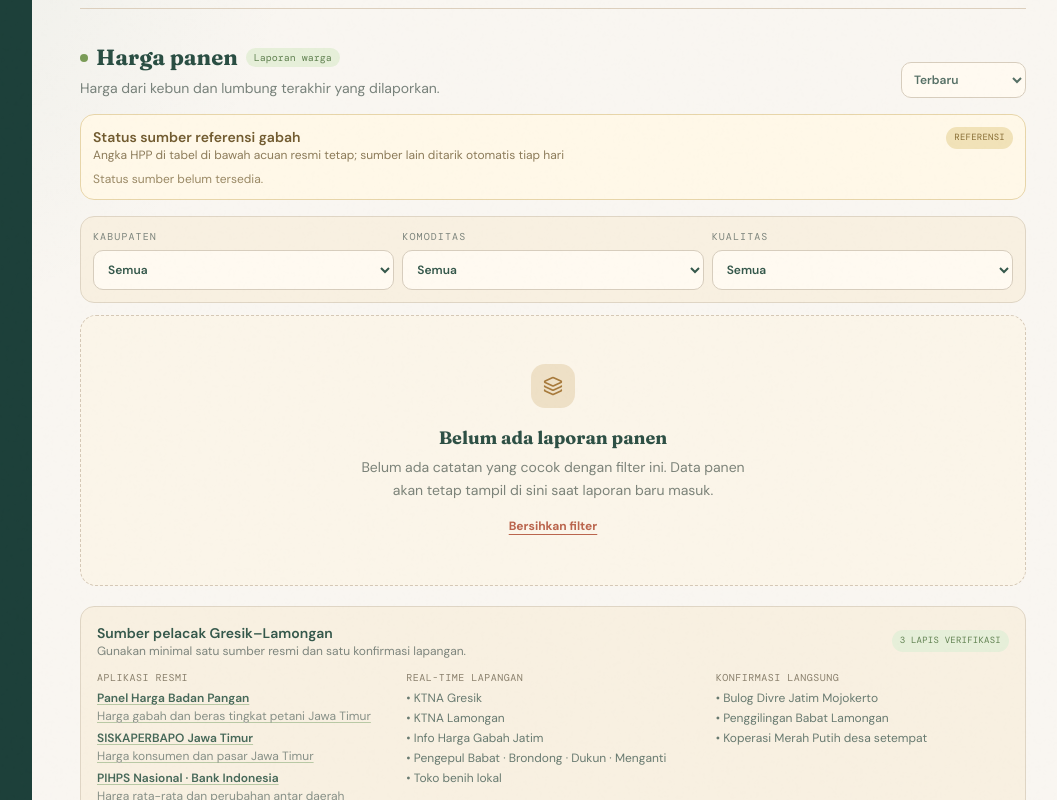
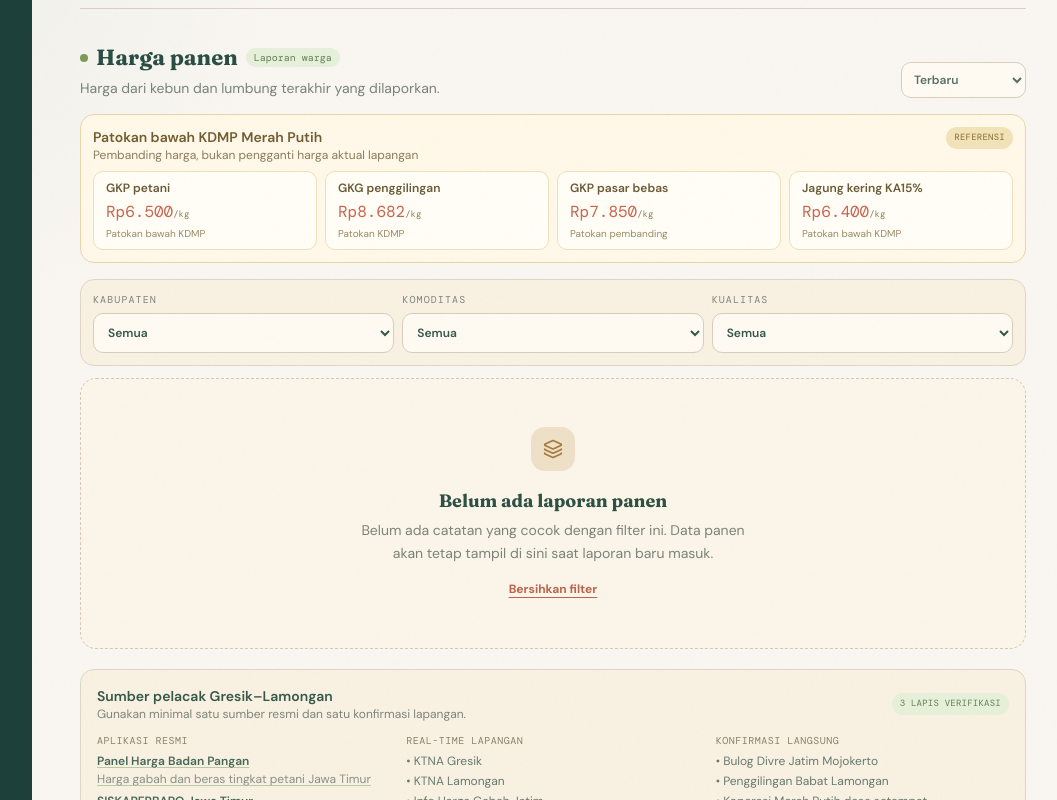
Before and after one commit to romlidisduk-beep/sembako, a React (Vite) app: page / in a window 1280 px wide. Both pictures are taken after a click on the button "Pantau harga panen". Shown: the part 628-1428 px from the top of the page, without its empty margins (206-1263 px from the left). Built offline with nearby package versions, Linux system fonts and the light colour scheme.

Commit message:
Integrasi SIMHARGA Kementan dan auto-update: src/App.tsx

```diff
--- a/src/App.tsx
+++ b/src/App.tsx
@@ -7,8 +7,8 @@ import { ArrowUpRight, ChevronDown, ChevronUp, CircleHelp, Database, Layers3, Ma
 import { Route, Switch, Link, useLocation, useRoute, Router as WouterRouter } from 'wouter';
 import { CartesianGrid, Line, LineChart, ResponsiveContainer, Tooltip, XAxis, YAxis } from 'recharts';
 import NotFound from '@/pages/not-found';
-import { loadPriceData, summarizePanen, type OfficialPriceRecord, type PanenRecord, type PanenSummary, type PriceData, type PriceHistoryRecord, type ReferenceSourceStatus, type SembakoRecord } from './data';
-import { fieldSources, googleSheetFormula, officialSources, verificationContacts } from './sources';
+import { loadPriceData, summarizePanen, type OfficialPriceRecord, type PanenRecord, type PanenSummary, type PriceData, type PriceHistoryRecord, type SembakoRecord } from './data';
+import { fieldSources, googleSheetFormula, officialSources, referencePrices, verificationContacts } from './sources';
 
 const queryClient = new QueryClient();
 const money = (value: number) => `Rp${value.toLocaleString('id-ID')}`;
@@ -194,16 +194,17 @@ function PanenFilters({ rows, kabupaten, setKabupaten, commodity, setCommodity,
 
 function OfficialPriceBand({ records, status }: { records: OfficialPriceRecord[]; status: PriceData['officialStatus'] }) {
   if (records.length === 0) return null;
+  const sources = [...new Set(records.map((record) => record.sumber))].join(' · ');
   return <div className="mb-4 rounded-[14px] border border-[#cfe1cd] bg-[#eef7ee] p-3">
-    <div className="mb-2 flex items-center justify-between gap-3"><div><div className="text-sm font-semibold text-[#315b49]">Harga resmi tingkat petani</div><div className="text-xs text-[#6b8073]">Panel Harga Badan Pangan · Jawa Timur</div></div><span className="rounded-full bg-[#d4ead5] px-2 py-1 font-data text-[9px] uppercase tracking-wide text-[#4d7a55]">{status === 'stale' ? 'Snapshot terakhir' : 'Sumber resmi'}</span></div>
-    <div className="grid gap-2 sm:grid-cols-3">{records.slice(0, 3).map((record) => <div key={`${record.komoditas}-${record.harga}`} className="flex items-center justify-between rounded-[10px] border border-[#d7e9d5] bg-[#f8fcf6] px-3 py-2"><div><div className="text-xs font-semibold text-[#3b6250]">{record.komoditas}</div><div className="text-[10px] text-[#7b8e81]">{record.level} · {record.wilayah}</div></div><span className="font-data text-sm text-[#c9664e]">{money(record.harga)}<small className="text-[9px] text-[#7e8a80]">/{record.satuan}</small></span></div>)}</div>
+    <div className="mb-2 flex items-center justify-between gap-3"><div><div className="text-sm font-semibold text-[#315b49]">Harga resmi tingkat petani</div><div className="text-xs text-[#6b8073]">{sources}</div></div><span className="rounded-full bg-[#d4ead5] px-2 py-1 font-data text-[9px] uppercase tracking-wide text-[#4d7a55]">{status === 'stale' ? 'Snapshot terakhir' : 'Sumber resmi'}</span></div>
+    <div className="grid gap-2 sm:grid-cols-3">{records.slice(0, 3).map((record) => <div key={`${record.sumber}-${record.wilayah}-${record.komoditas}-${record.harga}`} className="flex items-center justify-between rounded-[10px] border border-[#d7e9d5] bg-[#f8fcf6] px-3 py-2"><div><div className="text-xs font-semibold text-[#3b6250]">{record.komoditas}</div><div className="text-[10px] text-[#7b8e81]">{record.level} · {record.wilayah}</div></div><span className="font-data text-sm text-[#c9664e]">{money(record.harga)}<small className="text-[9px] text-[#7e8a80]">/{record.satuan}</small></span></div>)}</div>
   </div>;
 }
 
-function ReferenceStatusBand({ sources }: { sources: ReferenceSourceStatus[] }) {
+function ReferencePriceBand() {
   return <div className="mb-4 rounded-[14px] border border-[#e7d5a9] bg-[#fff8e8] p-3">
-    <div className="mb-2 flex items-start justify-between gap-3"><div><div className="text-sm font-semibold text-[#725c31]">Status sumber referensi gabah</div><div className="text-xs text-[#8c7b59]">Angka HPP di tabel di bawah acuan resmi tetap; sumber lain ditarik otomatis tiap hari</div></div><span className="rounded-full bg-[#f1e2b8] px-2 py-1 font-data text-[9px] uppercase tracking-wide text-[#876d34]">Referensi</span></div>
-    {sources.length === 0 ? <div className="text-xs text-[#9a8965]">Status sumber belum tersedia.</div> : <div className="grid gap-2 sm:grid-cols-2">{sources.map((source) => <div key={source.sumber} className="rounded-[10px] border border-[#eddfbc] bg-[#fffdf6] px-3 py-2"><div className="flex items-center gap-1.5 text-xs font-semibold text-[#6b5a37]"><span className={`h-1.5 w-1.5 rounded-full ${source.ok ? 'bg-[#7a9b57]' : 'bg-[#c9664e]'}`} />{source.sumber}</div><div className="mt-0.5 text-[10px] leading-relaxed text-[#9a8965]">{source.status}</div></div>)}</div>}
+    <div className="mb-2 flex items-start justify-between gap-3"><div><div className="text-sm font-semibold text-[#725c31]">Patokan bawah KDMP Merah Putih</div><div className="text-xs text-[#8c7b59]">Pembanding harga, bukan pengganti harga aktual lapangan</div></div><span className="rounded-full bg-[#f1e2b8] px-2 py-1 font-data text-[9px] uppercase tracking-wide text-[#876d34]">Referensi</span></div>
+    <div className="grid gap-2 sm:grid-cols-4">{referencePrices.map((reference) => <div key={reference.label} className="rounded-[10px] border border-[#eddfbc] bg-[#fffdf6] px-3 py-2"><div className="text-xs font-semibold text-[#6b5a37]">{reference.label}</div><div className="mt-1 font-data text-base text-[#c9664e]">{money(reference.price)}<small className="text-[9px] text-[#8c7b59]">/{reference.unit}</small></div><div className="mt-0.5 text-[10px] text-[#9a8965]">{reference.note}</div></div>)}</div>
   </div>;
 }
 
@@ -219,7 +220,7 @@ function SourceGuide() {
   </div>;
 }
 
-function PanenPanel({ rows, official, officialStatus, referenceSources, active }: { rows: PanenRecord[]; official: OfficialPriceRecord[]; officialStatus: PriceData['officialStatus']; referenceSources: ReferenceSourceStatus[]; active: boolean }) {
+function PanenPanel({ rows, official, officialStatus, active }: { rows: PanenRecord[]; official: OfficialPriceRecord[]; officialStatus: PriceData['officialStatus']; active: boolean }) {
   const [kabupaten, setKabupaten] = useState('Semua');
   const [commodity, setCommodity] = useState('Semua');
   const [quality, setQuality] = useState('Semua');
@@ -228,7 +229,7 @@ function PanenPanel({ rows, official, officialStatus, referenceSources, active }
   const summaries = useMemo(() => summarizePanen(rows.filter((row) => (kabupaten === 'Semua' || row.kabupaten === kabupaten) && (commodity === 'Semua' || row.komoditas === commodity) && (quality === 'Semua' || row.kualitas === quality))).sort((a, b) => sort === 'Harga tertinggi' ? b.hargaTerakhir - a.hargaTerakhir : b.tanggalTerakhir.localeCompare(a.tanggalTerakhir)), [rows, kabupaten, commodity, quality, sort]);
   return <section className={`rise rise-delay-2 mt-12 border-t border-[#dccfbd] pt-8 ${active ? 'scroll-mt-4' : ''}`} id="harga-panen">
     <div className="mb-4 flex flex-col gap-3 sm:flex-row sm:items-end sm:justify-between"><div><div className="flex items-center gap-2"><span className="h-2 w-2 rounded-full bg-[#7a9b57]" /><h2 className="font-display text-[22px] font-bold text-[#2a4e43]">Harga panen</h2><span className="rounded-full bg-[#e6efd9] px-2 py-0.5 font-data text-[10px] text-[#628252]">Laporan warga</span></div><p className="mt-1 text-sm text-[#78827b]">Harga dari kebun dan lumbung terakhir yang dilaporkan.</p></div><select data-testid="select-sort-panen" value={sort} onChange={(event) => setSort(event.target.value)} className="h-9 rounded-[10px] border border-[#d7cdbd] bg-[#fffaf1] px-2 text-xs font-semibold text-[#567066] outline-none"><option>Terbaru</option><option>Harga tertinggi</option></select></div>
-      <OfficialPriceBand records={official} status={officialStatus} /><ReferenceStatusBand sources={referenceSources} /><PanenFilters rows={rows} kabupaten={kabupaten} setKabupaten={setKabupaten} commodity={commodity} setCommodity={setCommodity} quality={quality} setQuality={setQuality} />
+      <OfficialPriceBand records={official} status={officialStatus} /><ReferencePriceBand /><PanenFilters rows={rows} kabupaten={kabupaten} setKabupaten={setKabupaten} commodity={commodity} setCommodity={setCommodity} quality={quality} setQuality={setQuality} />
     {summaries.length === 0 ? <div className="mt-3"><EmptyState title="Belum ada laporan panen" body="Belum ada catatan yang cocok dengan filter ini. Data panen akan tetap tampil di sini saat laporan baru masuk." action={<button data-testid="button-reset-panen" onClick={() => { setKabupaten('Semua'); setCommodity('Semua'); setQuality('Semua'); }} className="mt-4 text-xs font-bold text-[#ba654d] underline underline-offset-4">Bersihkan filter</button>} /></div> : <div className="mt-3 space-y-2">{summaries.map((summary) => <PanenRow key={`${summary.komoditas}-${summary.kualitas}`} summary={summary} expanded={expanded === `${summary.komoditas}-${summary.kualitas}`} onExpand={() => setExpanded(expanded === `${summary.komoditas}-${summary.kualitas}` ? null : `${summary.komoditas}-${summary.kualitas}`)} />)}</div>}
      <SourceGuide />
   </section>;
@@ -318,7 +319,7 @@ function Home() {
        <div className="mt-8"><StatusBand count={data?.sembako.length ?? 0} panenCount={panenSummary.length} origin={data?.origin ?? 'demo'} officialStatus={data?.officialStatus ?? 'unavailable'} officialCount={data?.official.length ?? 0} reportDate={data?.reportDate ?? null} source={data?.marketSource ?? 'SISKAPERBAPO Jawa Timur'} /></div>
        {data && <OverviewStats data={data} />}
       <div className="mt-8 flex flex-col gap-4 border-b border-[#ddd2c0] pb-4 sm:flex-row sm:items-center sm:justify-between"><SegmentedTabs mode={mode} setMode={setProductMode} /><div className="flex flex-col gap-2 sm:flex-row"><SearchBox value={search} onChange={setSearch} /><AreaFilter value={area} onChange={setArea} /></div></div>
-       <div className="mt-7">{!data ? <SkeletonCards /> : mode === 'sembako' ? <><CategoryNav records={data.sembako} value={category} onChange={setCategory} /><div className="mt-7"><SembakoPanel records={data.sembako} search={search} area={area} category={category} reportDate={data.reportDate} detailView={detailView} setDetailView={setDetailView} /></div></> : <PanenPanel rows={data.panen} official={data.official} officialStatus={data.officialStatus} referenceSources={data.referenceSources} active={mode === 'panen'} />}</div>
+       <div className="mt-7">{!data ? <SkeletonCards /> : mode === 'sembako' ? <><CategoryNav records={data.sembako} value={category} onChange={setCategory} /><div className="mt-7"><SembakoPanel records={data.sembako} search={search} area={area} category={category} reportDate={data.reportDate} detailView={detailView} setDetailView={setDetailView} /></div></> : <PanenPanel rows={data.panen} official={data.official} officialStatus={data.officialStatus} active={mode === 'panen'} />}</div>
        <footer className="mt-14 flex flex-col gap-2 border-t border-[#ddd2c0] pt-5 text-[11px] text-[#899088] sm:flex-row sm:items-center sm:justify-between"><span>Pelacak Harga · dibuat untuk warga dan pedagang kecil</span><span className="flex items-center gap-1 font-data uppercase tracking-wider"><Database size={12} />{data?.marketSource ?? 'Snapshot lokal'} <ArrowUpRight size={12} /></span></footer>
     </div></main>
   </div>;
```
